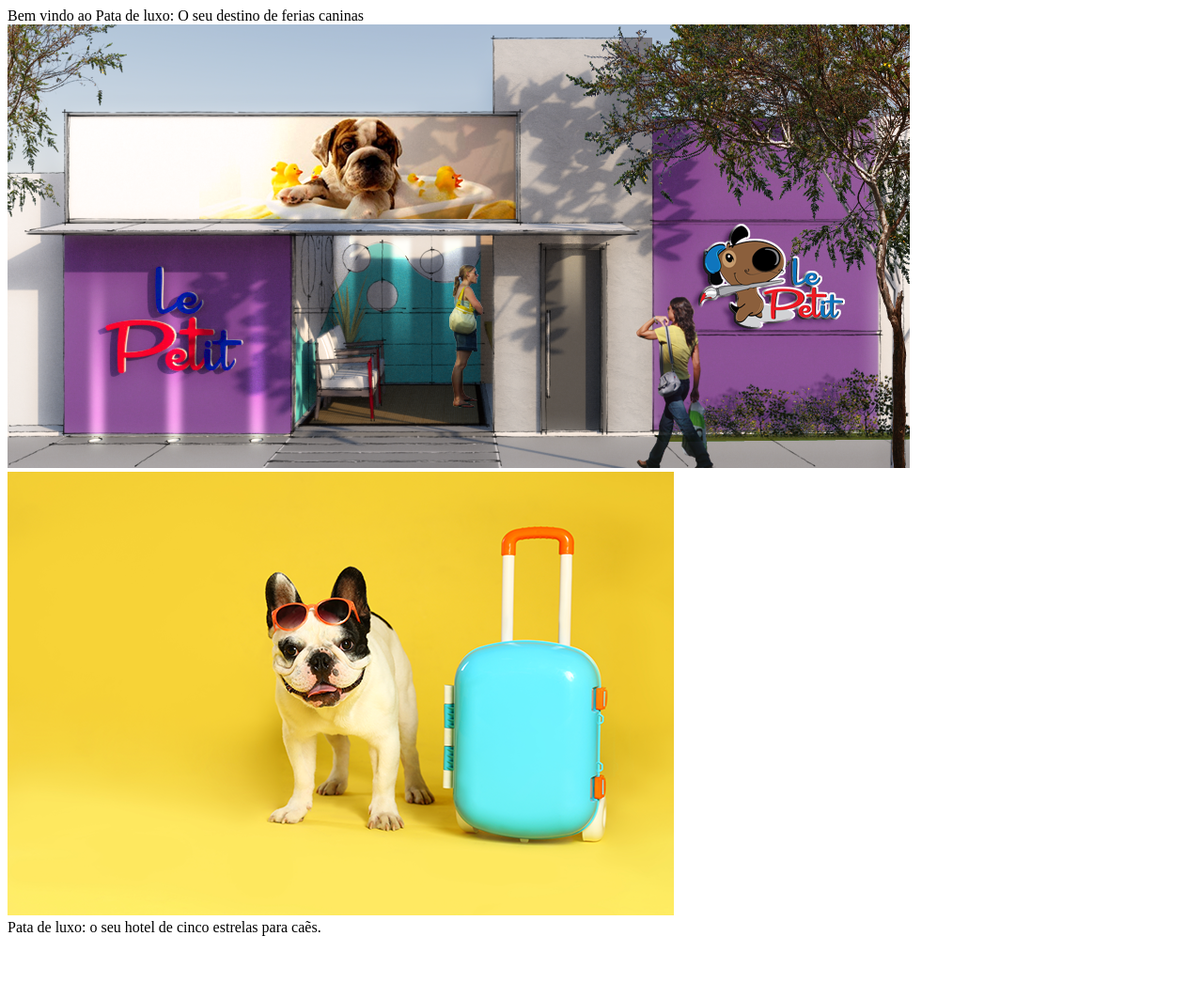
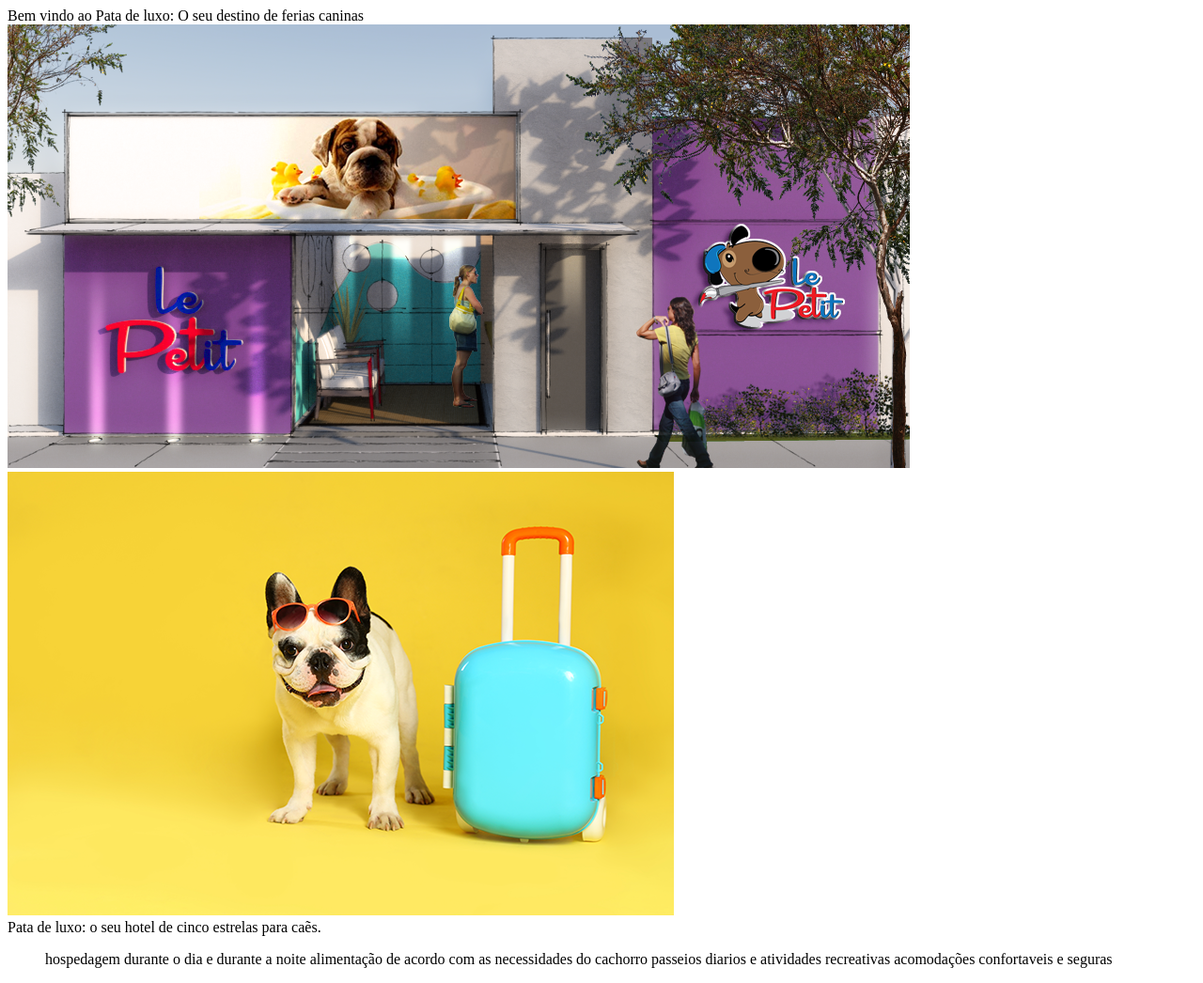
Before and after one commit to SenaGeovanna/TURMA-3-A, a plain HTML site: page index.html in a window 1280 px wide. Shown: the whole page at 94% size. Before the commit the page ends 1004 px from the top, so only its background shows below. Drawn offline with Linux system fonts and the light colour scheme.

Commit message:
Update index.html

```diff
--- a/index.html
+++ b/index.html
@@ -13,3 +13,8 @@
     </header>
     Pata de luxo: o seu hotel de cinco estrelas para caẽs.
 </body>
+</header>
+    <ul> hospedagem durante o dia e durante a noite
+        alimentação de acordo com as necessidades do cachorro
+        passeios diarios e atividades recreativas
+        acomodações confortaveis e seguras
```
